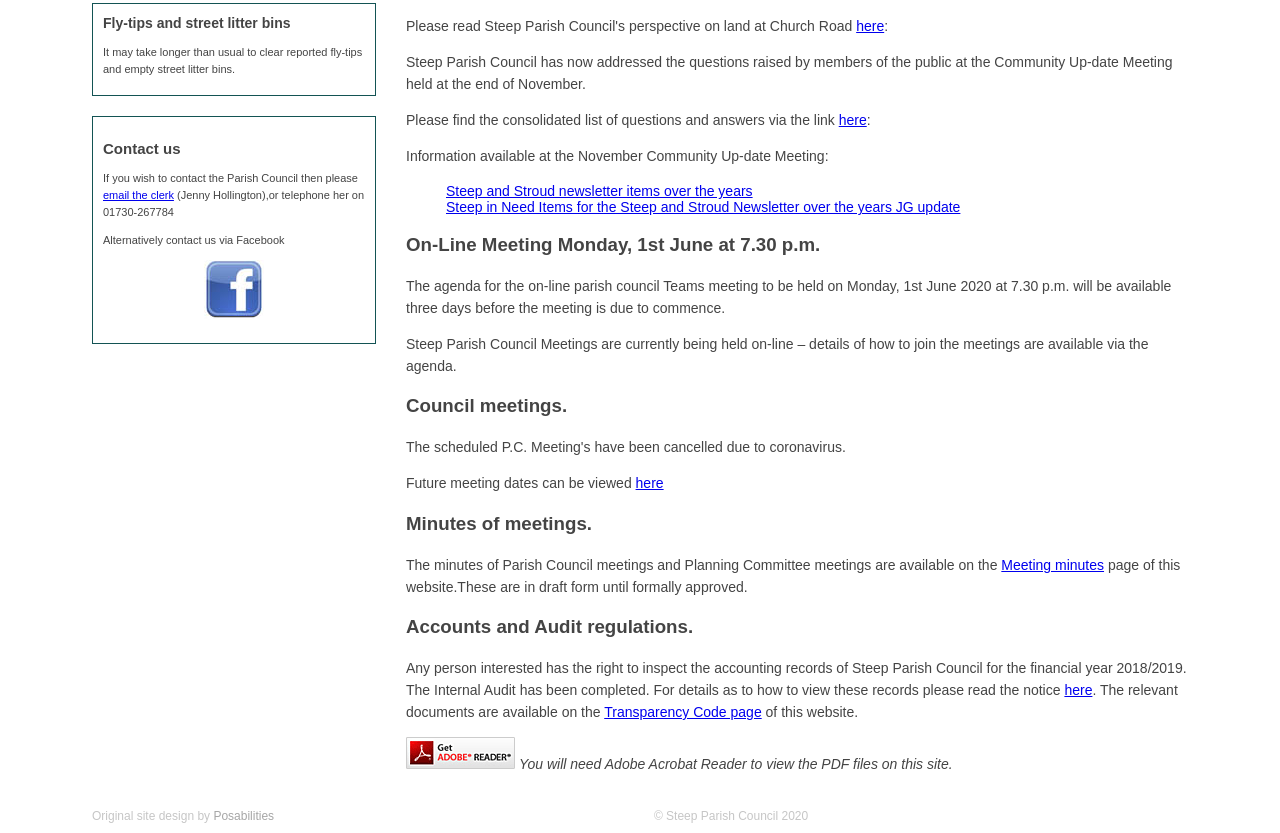
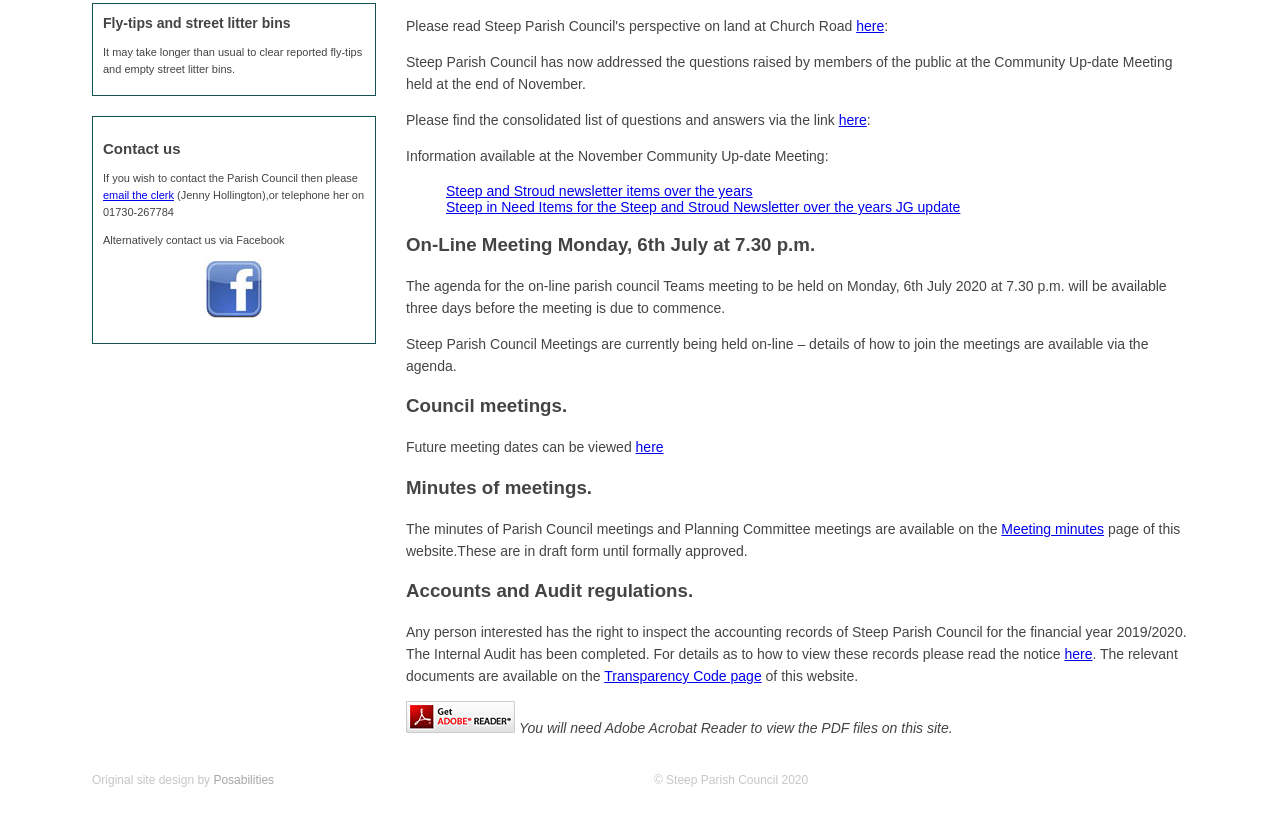
Before and after one commit to thomas041/steep-parish-council-steep, a plain HTML site: page index.html in a window 1280 px wide. Shown: the part 925-1758 px from the top of the page. After the commit the page ends 1722 px from the top, so only its background shows below. Drawn offline with Linux system fonts and the light colour scheme.

Commit message:
Changes to the homepage correcting the documents year and links to right 19/20

```diff
--- a/index.html
+++ b/index.html
@@ -220,10 +220,10 @@
 
 				<div class="qrcode">
 <!--					<img src="./pcfiles/May-PC-Teams-Meeting.png" alt="" width="150" style="float: right; margin: 30px 8px 8px 24px;" />-->
-				<h3>On-Line Meeting Monday, 1st June at 7.30 p.m.</h3>
+				<h3>On-Line Meeting Monday, 6th July at 7.30 p.m.</h3>
 
 				<p>The agenda for the on-line parish council Teams meeting to be held on Monday,
-					1st June 2020 at 7.30 p.m. will be available three days before the meeting is due to commence.
+					6th July 2020 at 7.30 p.m. will be available three days before the meeting is due to commence.
 <!--					can be viewed <a href="./pcfiles/May-PC-Teams-Meeting.pdf" target="blank">here</a>-->
 				</p>
 				<p>Steep Parish Council Meetings are currently being held on-line – details of how to join the meetings are available via the agenda.</p>
@@ -238,7 +238,7 @@
 
 
 				<h3>Council meetings.</h3>
-				<p>The scheduled P.C. Meeting's have been cancelled due to coronavirus. </p>
+<!--				<p>The scheduled P.C. Meeting's have been cancelled due to coronavirus. </p>-->
 <!--					<p>Steep Parish Council meet every month, usually at the Village Hall, for a full meeting. The agenda is posted on the village noticeboards in-->
 <!--					Steep and Steep Marsh as well as on this website. Our elected representatives from East Hampshire District Council and Hampshire County Council -->
 <!--					are usually present every other month.</p>-->
@@ -262,9 +262,9 @@
 					on the <a href="minutes.html">Meeting minutes</a> page of this website.These are in draft form until formally approved.</p>
 
 					<h3>Accounts and Audit regulations.</h3>
-						<p>Any person interested has the right to inspect the accounting records of Steep Parish Council for the financial year 2018/2019.
+						<p>Any person interested has the right to inspect the accounting records of Steep Parish Council for the financial year 2019/2020.
 						The Internal Audit has been completed. For details as to how to view these
-						records please read the notice <a href="./pcfiles/Steep PC - Notice of Public Rights.pdf" target="blank">here</a>. The relevant documents are available
+						records please read the notice <a href="./pcfiles/Finacial_Documents_2019-20/Public Rights Notice 2020 Steep.pdf" target="blank">here</a>. The relevant documents are available
 						on the <a href="./tcode.html">Transparency Code page</a> of this website.</p>
 
 					<p><a href="http://www.adobe.com/products/acrobat/readstep2.html" target="_blank"><img src="./images/ico_adobereader.gif" alt="" /></a>
```
